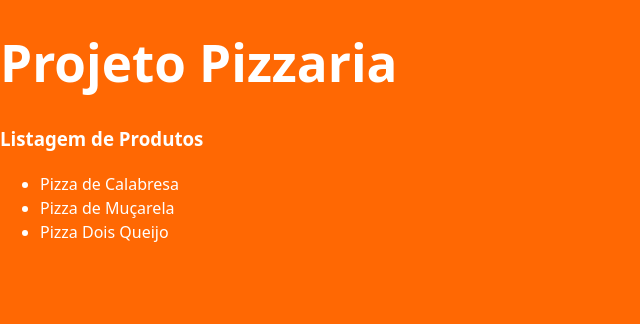
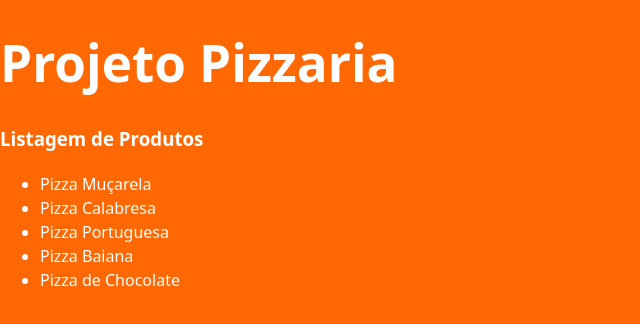
Before and after one commit to laurajardim077/pizzaria2c2025, a React (Vite) app: page / in a window 1280 px wide. Shown: the top 324 px of the page, without its empty margins (0-640 px from the left). Built offline with nearby package versions, Linux system fonts and the light colour scheme.

Commit message:
lista dinâmica

```diff
--- a/src/App.jsx
+++ b/src/App.jsx
@@ -7,6 +7,7 @@
 
 
       <Produtos/>
+
     </div>
   );
 }
--- a/src/pages/produto/index.jsx
+++ b/src/pages/produto/index.jsx
@@ -1,13 +1,25 @@
 const Produtos = () => {
+
+ //Objeto da lista de pizzas
+   const pizzas = [
+
+    'Pizza Muçarela',
+    'Pizza Calabresa',
+    'Pizza Portuguesa',
+    'Pizza Baiana', 'Pizza de Chocolate',
+
+
+   ]
+//Interção da lsita de pizzas - pizza a pizza (um a um)
+   const listaPizzas = pizzas.map(pizza=><li>{pizza}</li>)
 
 
  return(
     <div>
         <h3>Listagem de Produtos</h3>
         <ul>
-            <li>Pizza de Calabresa</li>
-            <li>Pizza de Muçarela</li>
-            <li>Pizza Dois Queijo</li>
+           {listaPizzas}
+
         </ul>
 
     </div>
```
